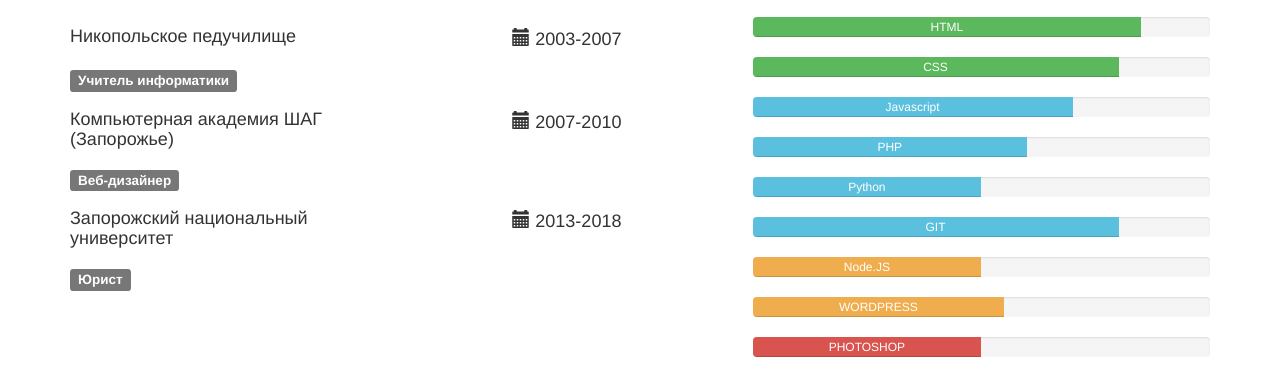
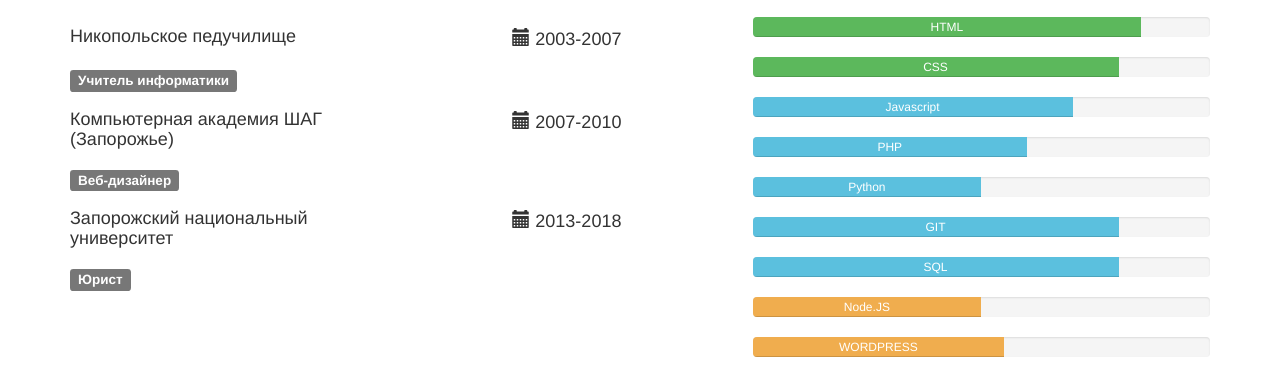
Before and after one commit to aisilight/homepage, a plain HTML site: page index.html in a window 1280 px wide. Shown: the part 409-783 px from the top of the page. Drawn offline with nearby package versions, Linux system fonts and the light colour scheme.

Commit message:
Updated skills

```diff
--- a/index.html
+++ b/index.html
@@ -103,6 +103,9 @@
           <div class="progress-bar progress-bar-info" role="progressbar" aria-valuenow="60" aria-valuemin="0" aria-valuemax="100" style="width: 80%"> GIT</div>
         </div>
 		<div class="progress">
+          <div class="progress-bar progress-bar-info" role="progressbar" aria-valuenow="60" aria-valuemin="0" aria-valuemax="100" style="width: 80%"> SQL</div>
+        </div>
+		<div class="progress">
           <div class="progress-bar progress-bar-warning" role="progressbar" aria-valuenow="60" aria-valuemin="0" aria-valuemax="100" style="width: 50%"> Node.JS</div>
         </div>
         <div class="progress">
```
